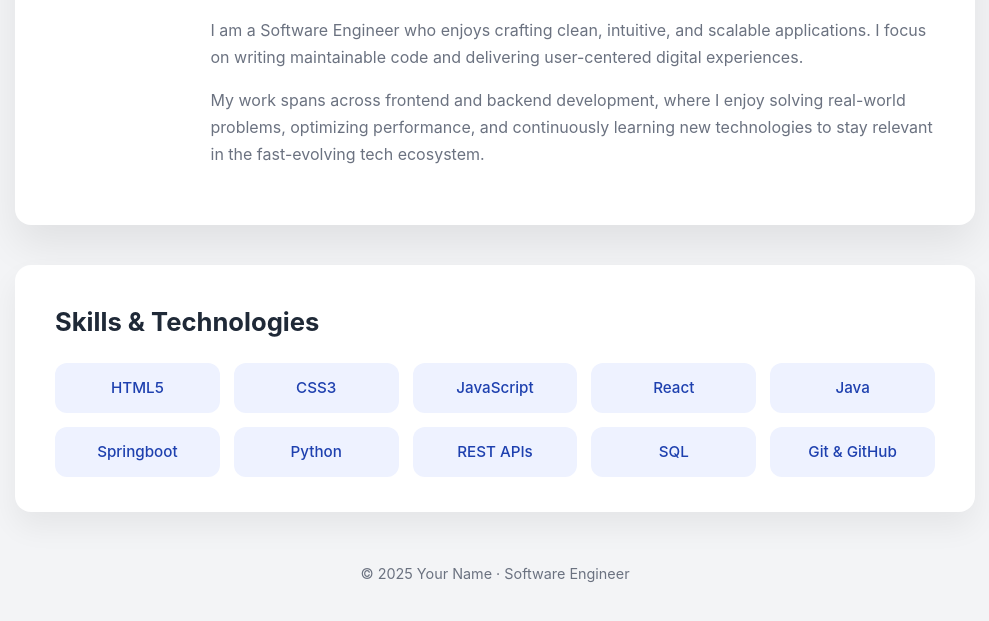
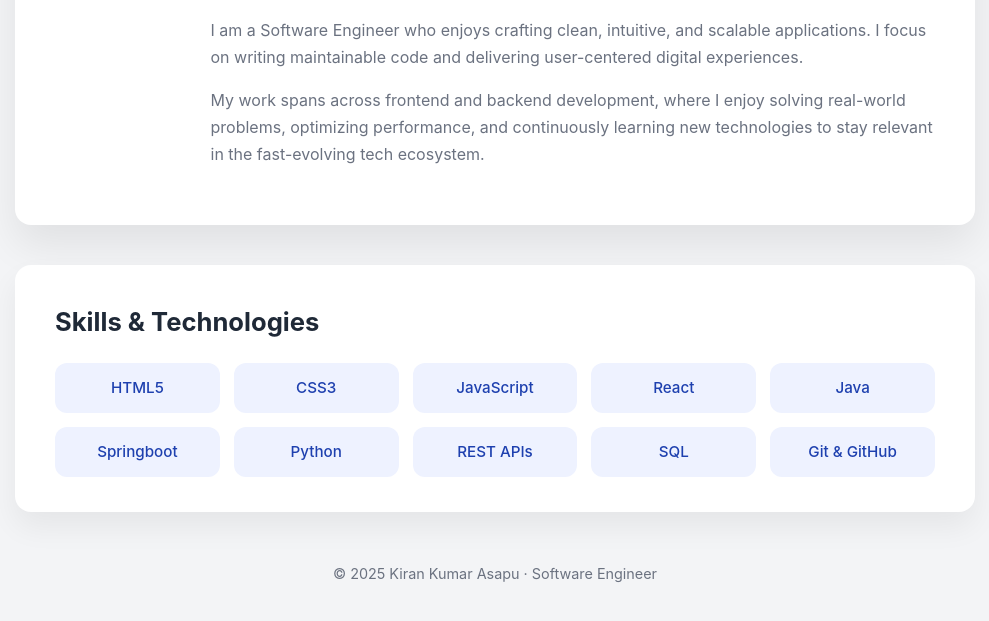
Before and after one commit to kirankumar284/AboutMe, a plain HTML site: page index.html in a window 1280 px wide. Shown: the part 203-824 px from the top of the page, without its empty margins (145-1134 px from the left). Drawn offline with Linux system fonts and the light colour scheme.

Commit message:
Update footer with new author name

```diff
--- a/index.html
+++ b/index.html
@@ -177,7 +177,7 @@
         </section>
 
         <footer>
-            © 2025 Your Name · Software Engineer
+            © 2025 Kiran Kumar Asapu · Software Engineer
         </footer>
 
     </main>
```
